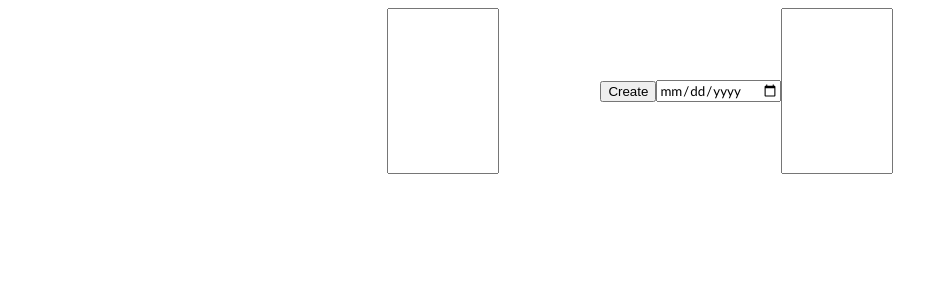
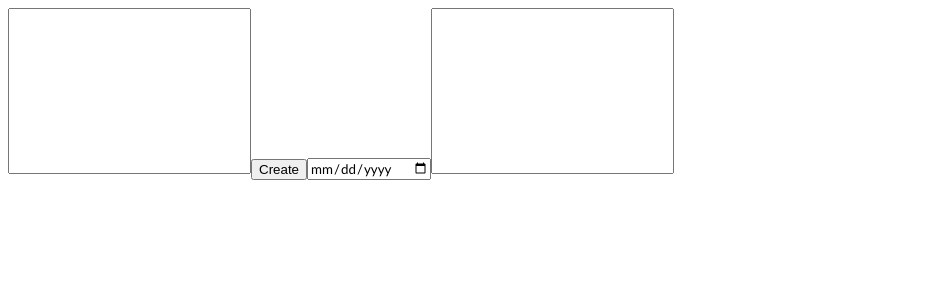
Before and after one commit to MatthewA-dev/CalendarCreator, a React (Create React App) app in the folder calendar/: page / in a window 1280 px wide. Shown: the top 300 px of the page, without its empty margins (0-948 px from the left). Built offline with nearby package versions, Linux system fonts and the light colour scheme.

Commit message:
fixed style

```diff
--- a/calendar/package.json
+++ b/calendar/package.json
@@ -11,6 +11,7 @@
     "react-dom": "^17.0.2",
     "react-redux": "^7.2.6",
     "react-scripts": "4.0.3",
+    "semantic-ui-react": "^2.0.4",
     "web-vitals": "^1.1.2"
   },
   "scripts": {
--- a/calendar/src/App.css
+++ b/calendar/src/App.css
@@ -1,7 +1,4 @@
 .app {
-  display: flex;
-  align-items: center;
-  justify-content: center;
 }
 
 .month {
@@ -16,18 +13,13 @@
   border: 1px solid black;
   width: 200px;
   height: 150px;
-  text-align: center;
 }
 
 .daynum {
 }
 #classInput {
-  margin-right: 20%;
-  min-height: 100%;
-  max-width: 40%;
   font-family: "Calibri";
   resize: none;
-  flex: 0 0 1;
 }
 #invalidDatesInput {
   font-family: "Calibri";
@@ -42,9 +34,4 @@
   height: 10%;
 }
 .input {
-  width: 40%;
-  height: 20%;
-  display: flex;
-  flex-direction: row;
-  align-items: center;
 }
```
Also changed, not shown: 1 other file (tests, documents, lock files or other folders).
